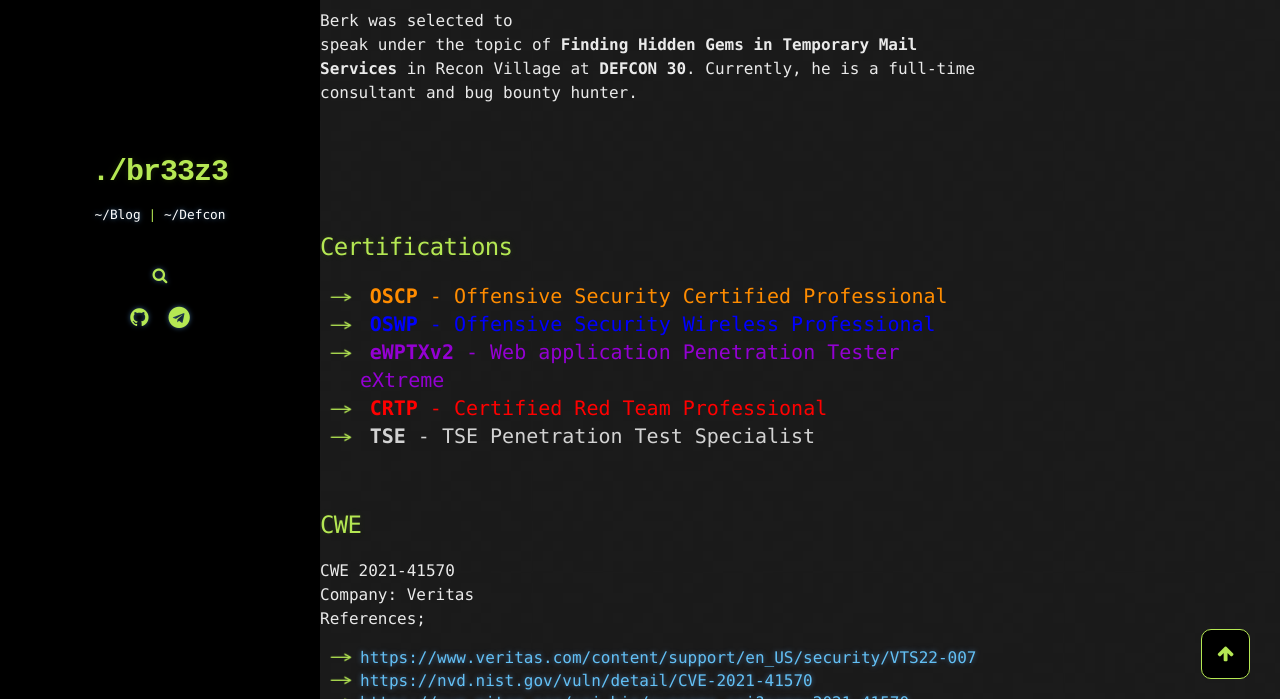
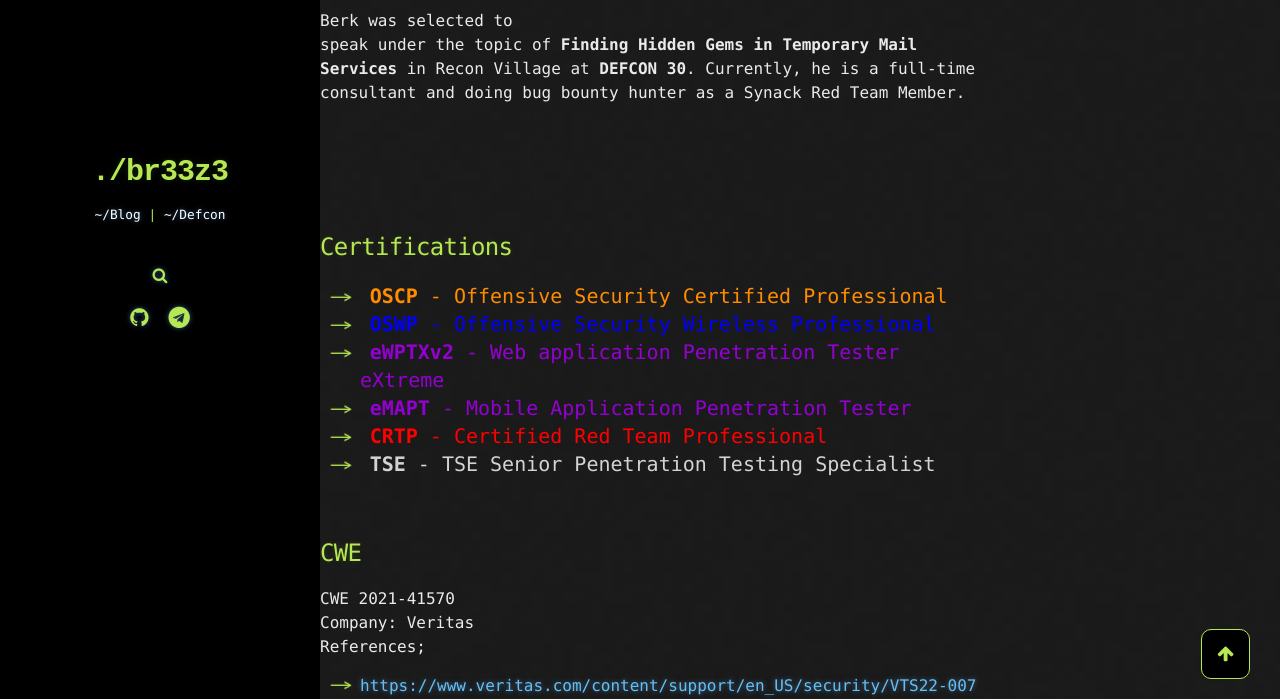
Before and after one commit to br33z3/br33z3.github.io, a Jekyll site: the page built from _pages/index.md, in a window 1280 px wide and 900 px high, scrolled down 291 px, cut to the strip 201-900 px from the top of the window. Built offline with Jekyll 4.4.1, drawn with Linux system fonts in a browser that asks for light colours; comment, search, counter and statistics services are not loaded.

Commit message:
Update index.md

```diff
--- a/_pages/index.md
+++ b/_pages/index.md
@@ -9,7 +9,7 @@ layout: default
 </p>
 <p>
 Berk was selected to speak under the topic of <strong>Finding Hidden Gems in Temporary Mail Services</strong> in Recon Village at <strong>DEFCON 30</strong>.
-Currently, he is a full-time consultant and bug bounty hunter.
+Currently, he is a full-time consultant and doing bug bounty hunter as a Synack Red Team Member.
 </p>
 <br /><br /><br /><br />
 
@@ -18,8 +18,9 @@ Currently, he is a full-time consultant and bug bounty hunter.
 *      &nbsp;<span style="color:DarkOrange; font-size: 20px">**OSCP** - Offensive Security Certified Professional</span><br />
 *      &nbsp;<span style="color:Blue; font-size: 20px">**OSWP** - Offensive Security Wireless Professional</span><br />
 *      &nbsp;<span style="color:DarkViolet; font-size: 20px">**eWPTXv2** - Web application Penetration Tester eXtreme</span><br />
+*      &nbsp;<span style="color:DarkViolet; font-size: 20px">**eMAPT** - Mobile Application Penetration Tester</span><br />
 *      &nbsp;<span style="color:Red; font-size: 20px">**CRTP** - Certified Red Team Professional</span><br />
-*      &nbsp;<span style="color:LightGray; font-size: 20px">**TSE** - TSE Penetration Test Specialist</span><br />
+*      &nbsp;<span style="color:LightGray; font-size: 20px">**TSE** - TSE Senior Penetration Testing Specialist</span><br />
 <br /><br />
 
 ## CWE
```
